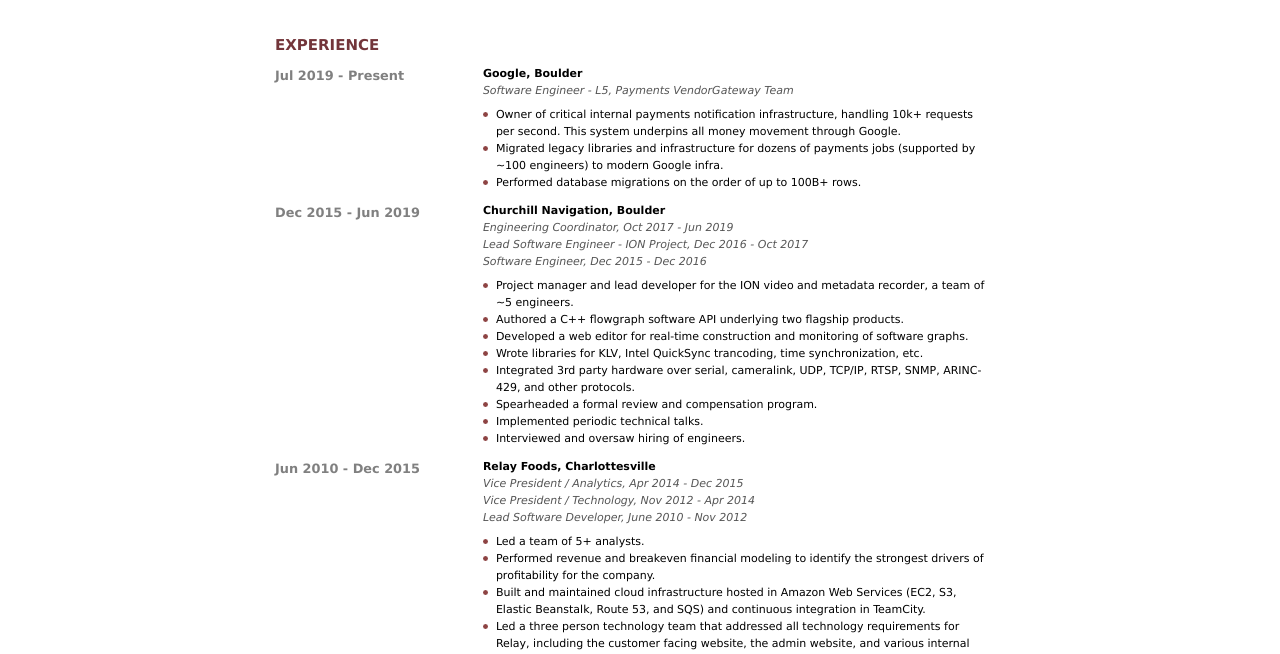
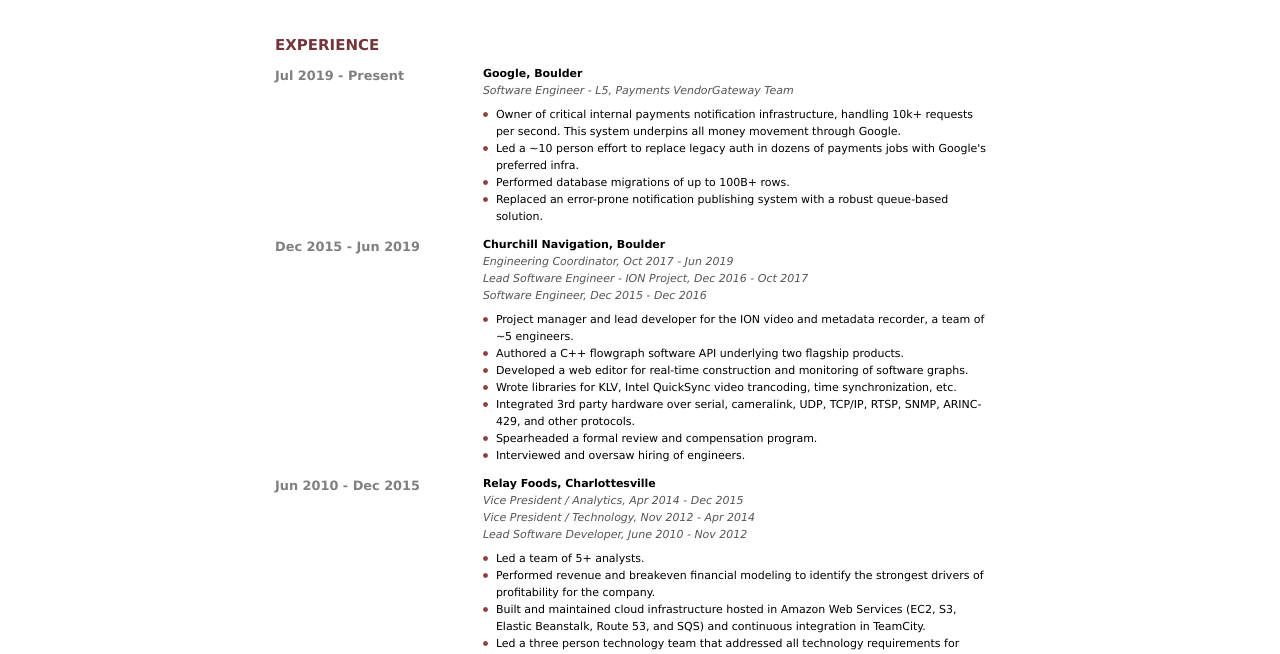
Before and after one commit to jordancrittenden/jordancrittenden, a website: page resume.html in a window 1280 px wide. Shown: the part 91-745 px from the top of the page. Drawn offline with Linux system fonts and the light colour scheme.

Commit message:
Update resume

```diff
--- a/resume.html
+++ b/resume.html
@@ -89,8 +89,9 @@
           <em>Software Engineer - L5, Payments VendorGateway Team</em>
           <ul class="info">
             <li>Owner of critical internal payments notification infrastructure, handling 10k+ requests per second. This system underpins all money movement through Google.</li>
-            <li>Migrated legacy libraries and infrastructure for dozens of payments jobs (supported by ~100 engineers) to modern Google infra.</li>
-            <li>Performed database migrations on the order of up to 100B+ rows.</li>
+            <li>Led a ~10 person effort to replace legacy auth in dozens of payments jobs with Google's preferred infra.</li>
+            <li>Performed database migrations of up to 100B+ rows.</li>
+            <li>Replaced an error-prone notification publishing system with a robust queue-based solution.</li>
           </ul>
         </div>
       </div>
@@ -105,10 +106,9 @@
             <li>Project manager and lead developer for the ION video and metadata recorder, a team of ~5 engineers.</li>
             <li>Authored a C++ flowgraph software API underlying two flagship products.</li>
             <li>Developed a web editor for real-time construction and monitoring of software graphs.</li>
-            <li>Wrote libraries for KLV, Intel QuickSync trancoding, time synchronization, etc.</li>
+            <li>Wrote libraries for KLV, Intel QuickSync video trancoding, time synchronization, etc.</li>
             <li>Integrated 3rd party hardware over serial, cameralink, UDP, TCP/IP, RTSP, SNMP, ARINC-429, and other protocols.</li>
             <li>Spearheaded a formal review and compensation program.</li>
-            <li>Implemented periodic technical talks.</li>
             <li>Interviewed and oversaw hiring of engineers.</li>
           </ul>
         </div>
```
